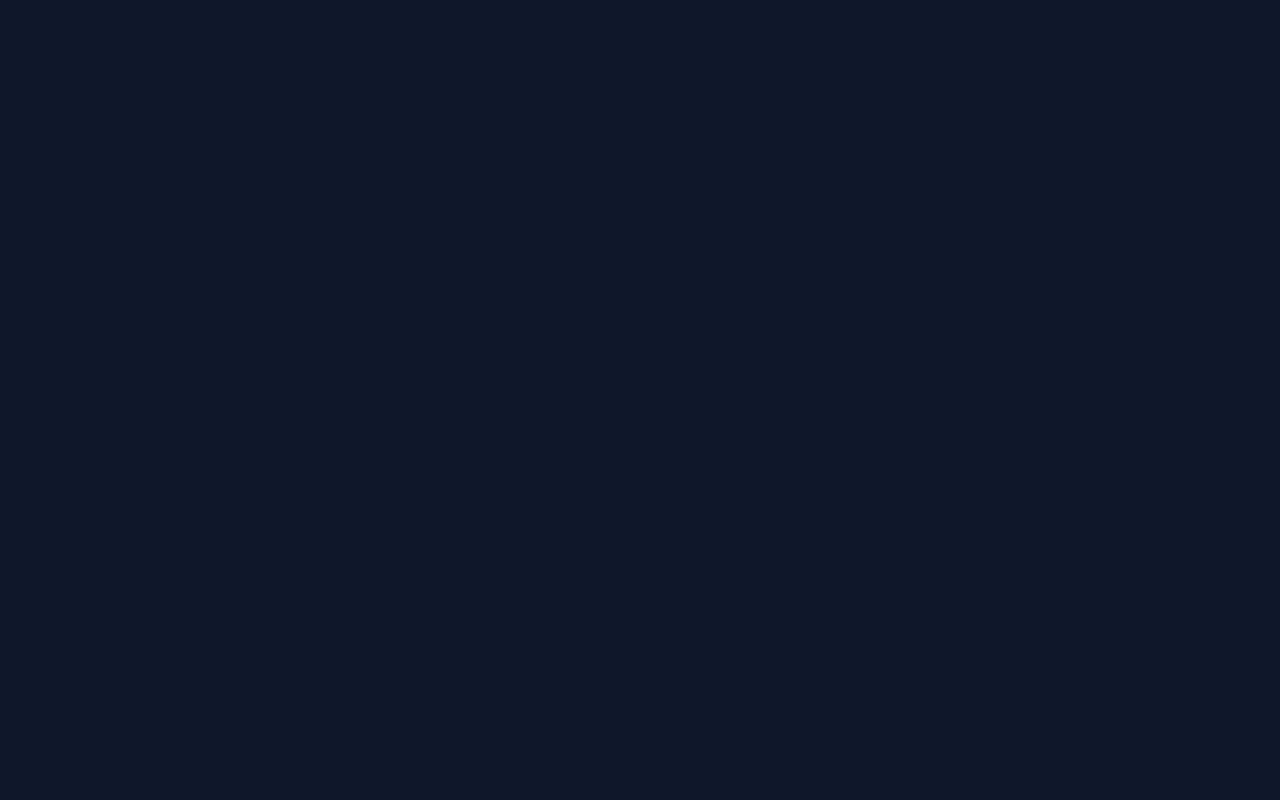
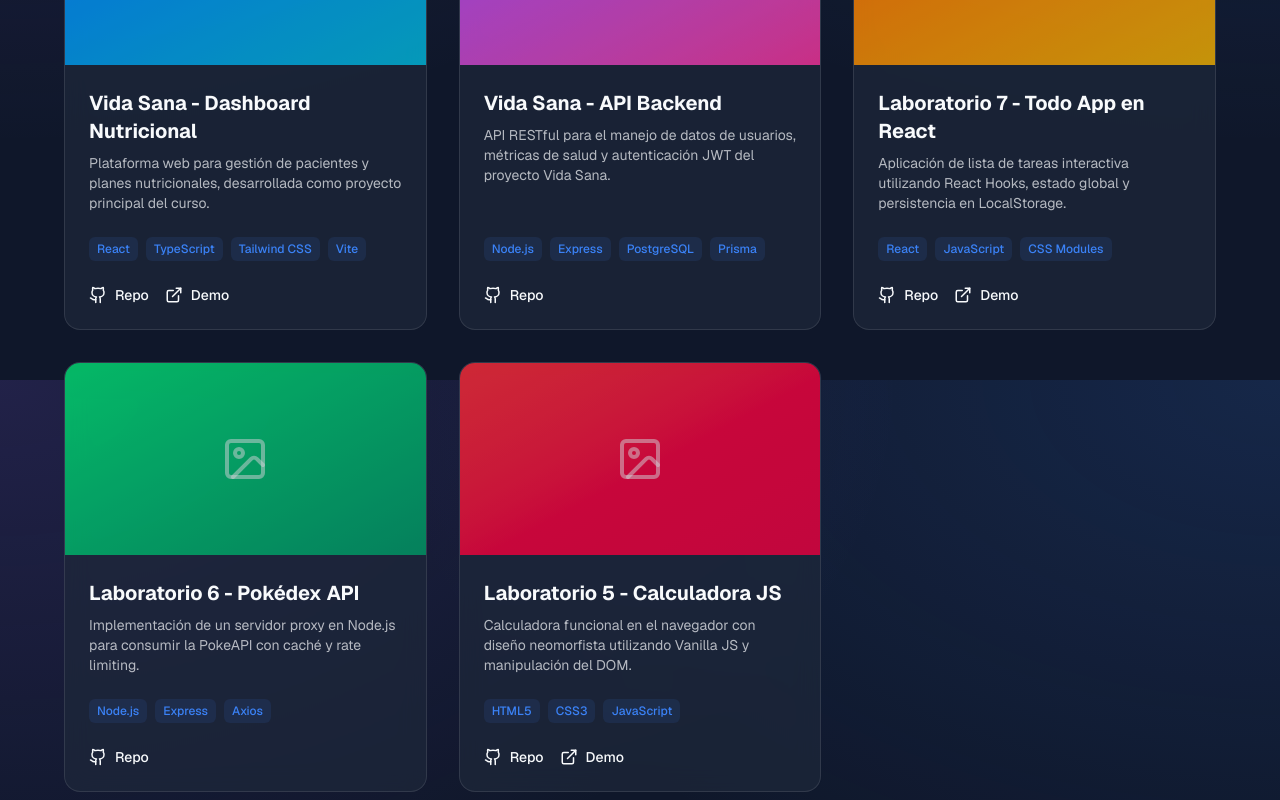
Before and after one commit to EnyaGalvez/lab8-Nextjs, a Next.js app: page / in a window 1280 px wide. Shown: the part 2020-2820 px from the top of the page. Before the commit the page ends 1885 px from the top, so only its background shows below. Built offline with nearby package versions, Linux system fonts and the light colour scheme.

Commit message:
feat: anadir seccion de Proyectos con trabajos del curso

```diff
--- a/src/app/page.tsx
+++ b/src/app/page.tsx
@@ -1,11 +1,13 @@
 import Hero from '@/components/Hero';
 import AboutMe from '@/components/AboutMe';
+import Projects from '@/components/Projects';
 
 export default function Home() {
   return (
     <div className="flex flex-col gap-24 pb-20">
       <Hero />
       <AboutMe />
+      <Projects />
     </div>
   );
 }
--- /dev/null
+++ b/src/components/Projects.tsx
@@ -0,0 +1,126 @@
+'use client';
+import React from 'react';
+import { motion } from 'framer-motion';
+import { Github, ExternalLink, Image as ImageIcon } from 'lucide-react';
+
+export default function Projects() {
+  const projects = [
+    {
+      id: 1,
+      title: 'Vida Sana - Dashboard Nutricional',
+      description: 'Plataforma web para gestión de pacientes y planes nutricionales, desarrollada como proyecto principal del curso.',
+      tech: ['React', 'TypeScript', 'Tailwind CSS', 'Vite'],
+      repo: 'https://github.com/enya-galvez/vidasana-web',
+      demo: 'https://vidasana.vercel.app',
+      color: 'from-blue-500 to-cyan-500'
+    },
+    {
+      id: 2,
+      title: 'Vida Sana - API Backend',
+      description: 'API RESTful para el manejo de datos de usuarios, métricas de salud y autenticación JWT del proyecto Vida Sana.',
+      tech: ['Node.js', 'Express', 'PostgreSQL', 'Prisma'],
+      repo: 'https://github.com/enya-galvez/vidasana-api',
+      demo: null,
+      color: 'from-purple-500 to-pink-500'
+    },
+    {
+      id: 3,
+      title: 'Laboratorio 7 - Todo App en React',
+      description: 'Aplicación de lista de tareas interactiva utilizando React Hooks, estado global y persistencia en LocalStorage.',
+      tech: ['React', 'JavaScript', 'CSS Modules'],
+      repo: 'https://github.com/enya-galvez/lab7-react',
+      demo: 'https://lab7-react.vercel.app',
+      color: 'from-orange-500 to-yellow-500'
+    },
+    {
+      id: 4,
+      title: 'Laboratorio 6 - Pokédex API',
+      description: 'Implementación de un servidor proxy en Node.js para consumir la PokeAPI con caché y rate limiting.',
+      tech: ['Node.js', 'Express', 'Axios'],
+      repo: 'https://github.com/enya-galvez/lab6-api',
+      demo: null,
+      color: 'from-green-400 to-emerald-600'
+    },
+    {
+      id: 5,
+      title: 'Laboratorio 5 - Calculadora JS',
+      description: 'Calculadora funcional en el navegador con diseño neomorfista utilizando Vanilla JS y manipulación del DOM.',
+      tech: ['HTML5', 'CSS3', 'JavaScript'],
+      repo: 'https://github.com/enya-galvez/lab5-calculadora',
+      demo: 'https://enya-galvez.github.io/lab5-calculadora',
+      color: 'from-red-500 to-rose-600'
+    }
+  ];
+
+  return (
+    <section id="proyectos" className="py-20 px-4">
+      <div className="max-w-6xl mx-auto">
+        <motion.div
+          initial={{ opacity: 0, y: 20 }}
+          whileInView={{ opacity: 1, y: 0 }}
+          viewport={{ once: true, margin: '-100px' }}
+          transition={{ duration: 0.5 }}
+        >
+          <h2 className="text-4xl font-bold mb-2">Mis Proyectos</h2>
+          <div className="h-1 w-20 bg-gradient-to-r from-accent-primary to-accent-secondary rounded-full mb-12"></div>
+
+          <div className="grid grid-cols-1 md:grid-cols-2 lg:grid-cols-3 gap-8">
+            {projects.map((project, index) => (
+              <motion.div
+                key={project.id}
+                initial={{ opacity: 0, y: 20 }}
+                whileInView={{ opacity: 1, y: 0 }}
+                viewport={{ once: true }}
+                transition={{ duration: 0.5, delay: index * 0.1 }}
+                className="glass rounded-2xl overflow-hidden flex flex-col hover:border-accent-primary/50 transition-colors group"
+              >
+                {/* Mocked Screenshot */}
+                <div className={`h-48 bg-gradient-to-br ${project.color} flex items-center justify-center opacity-80 group-hover:opacity-100 transition-opacity`}>
+                  <ImageIcon size={48} className="text-white/50" />
+                </div>
+
+                <div className="p-6 flex flex-col flex-grow">
+                  <h3 className="text-xl font-bold mb-2">{project.title}</h3>
+                  <p className="text-foreground/70 text-sm mb-6 flex-grow">
+                    {project.description}
+                  </p>
+
+                  <div className="flex flex-wrap gap-2 mb-6">
+                    {project.tech.map(t => (
+                      <span key={t} className="text-xs font-medium text-accent-secondary bg-accent-secondary/10 px-2 py-1 rounded-md">
+                        {t}
+                      </span>
+                    ))}
+                  </div>
+
+                  <div className="flex items-center gap-4 mt-auto">
+                    <a
+                      href={project.repo}
+                      target="_blank"
+                      rel="noopener noreferrer"
+                      className="flex items-center gap-2 text-sm font-medium hover:text-accent-primary transition-colors"
+                    >
+                      <Github size={18} />
+                      Repo
+                    </a>
+                    {project.demo && (
+                      <a
+                        href={project.demo}
+                        target="_blank"
+                        rel="noopener noreferrer"
+                        className="flex items-center gap-2 text-sm font-medium hover:text-accent-primary transition-colors"
+                      >
+                        <ExternalLink size={18} />
+                        Demo
+                      </a>
+                    )}
+                  </div>
+                </div>
+              </motion.div>
+            ))}
+          </div>
+        </motion.div>
+      </div>
+    </section>
+  );
+}
```
